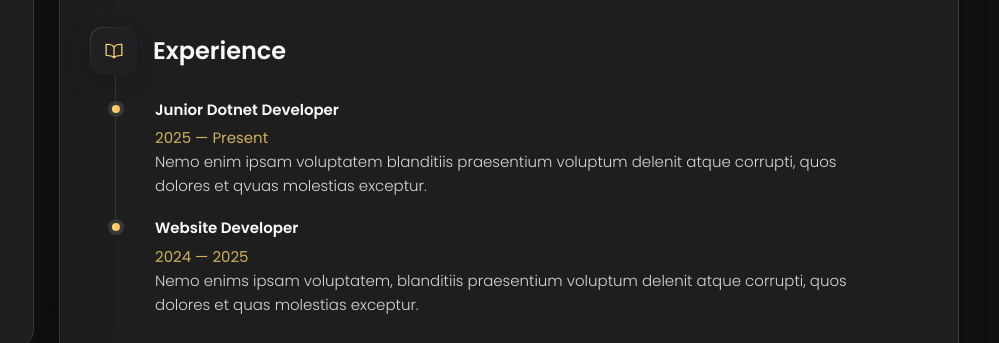
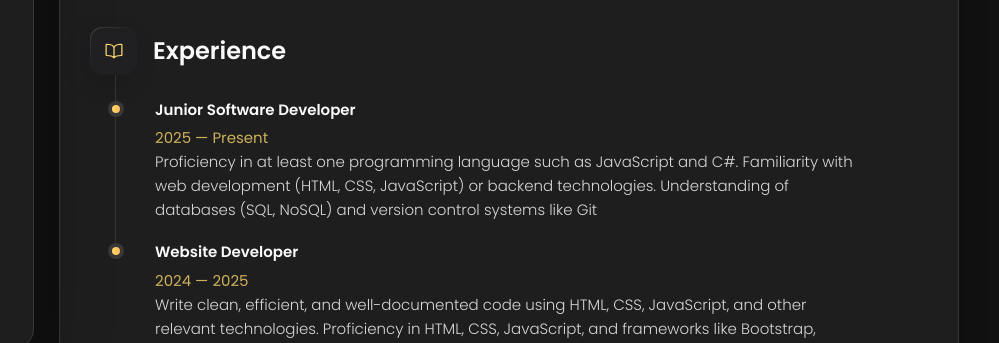
Before and after one commit to Prasadgurav07/Portfolio, a plain HTML site: page index.html in a window 1280 px wide. Both pictures are taken after a click on the button "Resume". Shown: the part 457-800 px from the top of the page, 281-1280 px from the left. Drawn offline with nearby package versions, Linux system fonts and the light colour scheme.

Commit message:
Data
Data

```diff
--- a/index.html
+++ b/index.html
@@ -128,19 +128,19 @@
         <ul class="social-list">
 
           <li class="social-item">
-            <a href="#" class="social-link">
+            <a href="https://www.facebook.com/login" class="social-link">
               <ion-icon class = "socials-icons" name="logo-facebook"></ion-icon>
             </a>
           </li>
 
           <li class="social-item">
-            <a href="#" class="social-link">
+            <a href="https://x.com/i/flow/login?lang=en&mx=2" class="social-link">
               <ion-icon class = "socials-icons" name="logo-twitter"></ion-icon>
             </a>
           </li>
 
           <li class="social-item">
-            <a href="#" class="social-link">
+            <a href="https://www.instagram.com/accounts/login/" class="social-link">
               <ion-icon class = "socials-icons" name="logo-instagram"></ion-icon>
             </a>
           </li>
@@ -584,14 +584,14 @@
 
             <li class="timeline-item">
 
-              <h4 class="h4 timeline-item-title">Junior Dotnet Developer</h4>
+              <h4 class="h4 timeline-item-title">Junior Software Developer</h4>
 
               <span>2025 — Present</span>
 
               <p class="timeline-text">
-                Nemo enim ipsam voluptatem blanditiis praesentium voluptum delenit atque corrupti, quos dolores et qvuas
-                molestias
-                exceptur.
+                Proficiency in at least one programming language such as JavaScript and C#.
+                Familiarity with web development (HTML, CSS, JavaScript) or backend technologies.
+                Understanding of databases (SQL, NoSQL) and version control systems like Git
               </p>
 
             </li>
@@ -603,9 +603,8 @@
               <span>2024 — 2025</span>
 
               <p class="timeline-text">
-                Nemo enims ipsam voluptatem, blanditiis praesentium voluptum delenit atque corrupti, quos dolores et
-                quas molestias
-                exceptur.
+                Write clean, efficient, and well-documented code using HTML, CSS, JavaScript, and other relevant technologies.
+                Proficiency in HTML, CSS, JavaScript, and frameworks like Bootstrap, Tailwind CSS.
               </p>
 
             </li>
```
